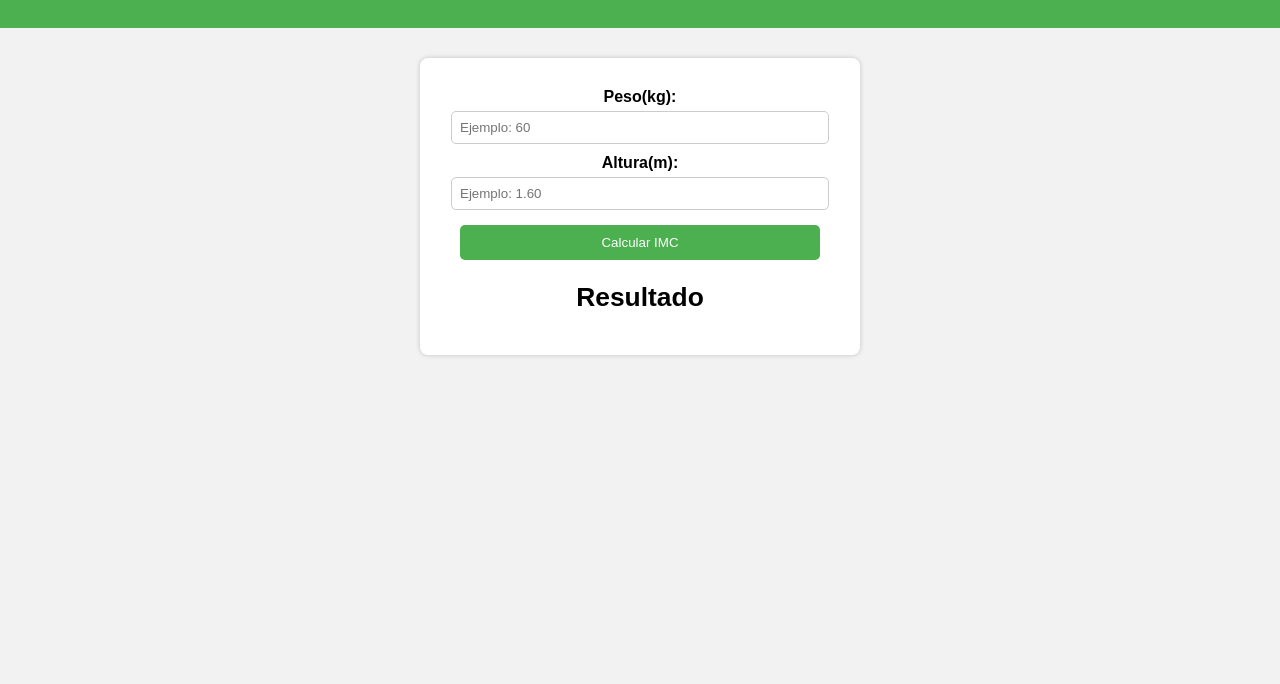
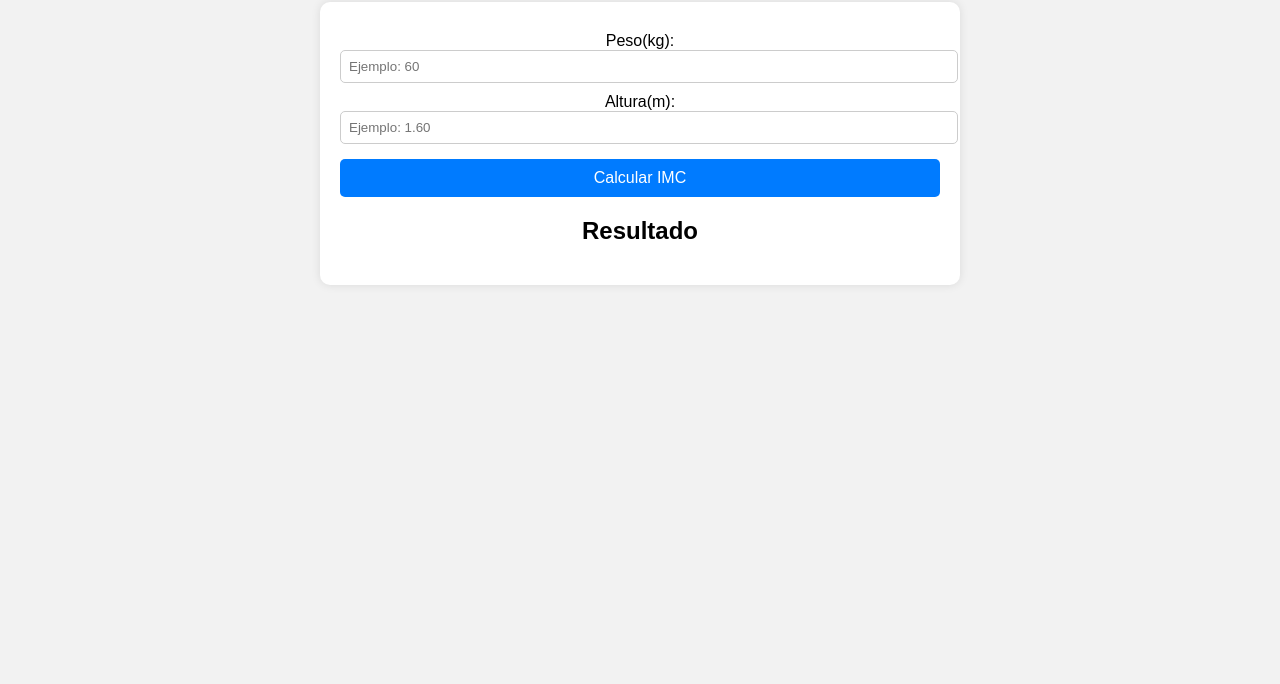
Before and after one commit to LuisNav20/CalculadoraDeIMC, a plain HTML site: page index.html in a window 1280 px wide. Shown: the part 116-800 px from the top of the page. Drawn offline with Linux system fonts and the light colour scheme.

Commit message:
cambios al css

```diff
--- a/CSS/style.css
+++ b/CSS/style.css
@@ -6,51 +6,77 @@ body {
     padding: 0;
 }
 
-header {
-    background-color: #4CAF50;
-    color: white;
-    padding: 15px;
+header{
+    text-align:center;
+    margin-bottom:20px;
 }
 
-.container {
-    background-color: white;
-    width: 90%;
-    max-width: 400px;
-    margin: 30px auto;
-    padding: 20px;
-    border-radius: 8px;
-    box-shadow: 0 0 5px rgba(0,0,0,0.2);
+.container{
+    max-width:600px;
+    margin:auto;
+    background:white;
+    padding:20px;
+    border-radius:10px;
+    box-shadow:0 0 10px rgba(0,0,0,0.1);
 }
 
-label {
-    display: block;
-    margin-top: 10px;
-    font-weight: bold;
+label{
+    display:block;
+    margin-top:10px;
 }
 
-input {
-    width: 90%;
-    padding: 8px;
-    margin-top: 5px;
-    border: 1px solid #ccc;
-    border-radius: 5px;
+input[type="number"]{
+    width:100%;
+    padding:8px;
+    border-radius:5px;
+    border:1px solid #ccc;
 }
 
-input[type="submit"] {
-    background-color: #4CAF50;
-    color: white;
-    border: none;
-    margin-top: 15px;
-    padding: 10px;
-    cursor: pointer;
-    border-radius: 5px;
+input[type="submit"], button{
+    margin-top:15px;
+    width:100%;
+    padding:10px;
+    background:#007bff;
+    border:none;
+    color:white;
+    font-size:16px;
+    border-radius:5px;
+    cursor:pointer;
 }
 
-input[type="submit"]:hover {
-    background-color: #3e8e41;
+button{
+    background:#444;
 }
 
-.resultado {
-    margin-top: 20px;
-    font-size: 1.1em;
+.resultado{
+    margin-top:20px;
+    text-align:center;
 }
+
+img{
+    margin-top:10px;
+}
+
+.fade{
+    animation:fadein .7s ease;
+}
+
+@keyframes fadein{
+    from{opacity:0;}
+    to{opacity:1;}
+}
+
+/* Barra del IMC */
+#barraIMC{
+    width:100%;
+    height:20px;
+    background:#ddd;
+    border-radius:10px;
+    overflow:hidden;
+    margin-top:10px;
+}
+
+#indicador{
+    height:100%;
+    width:0;
+}
```
